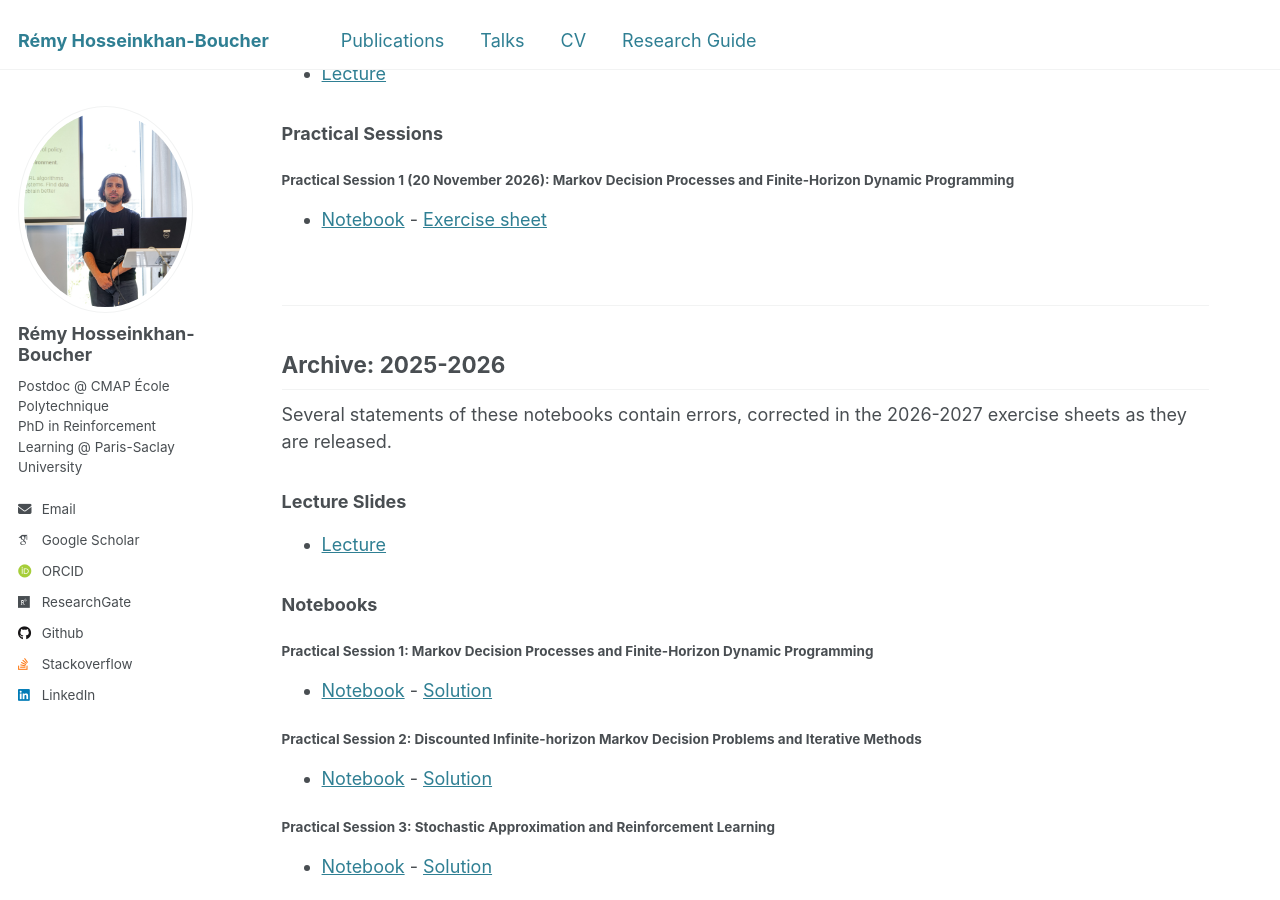
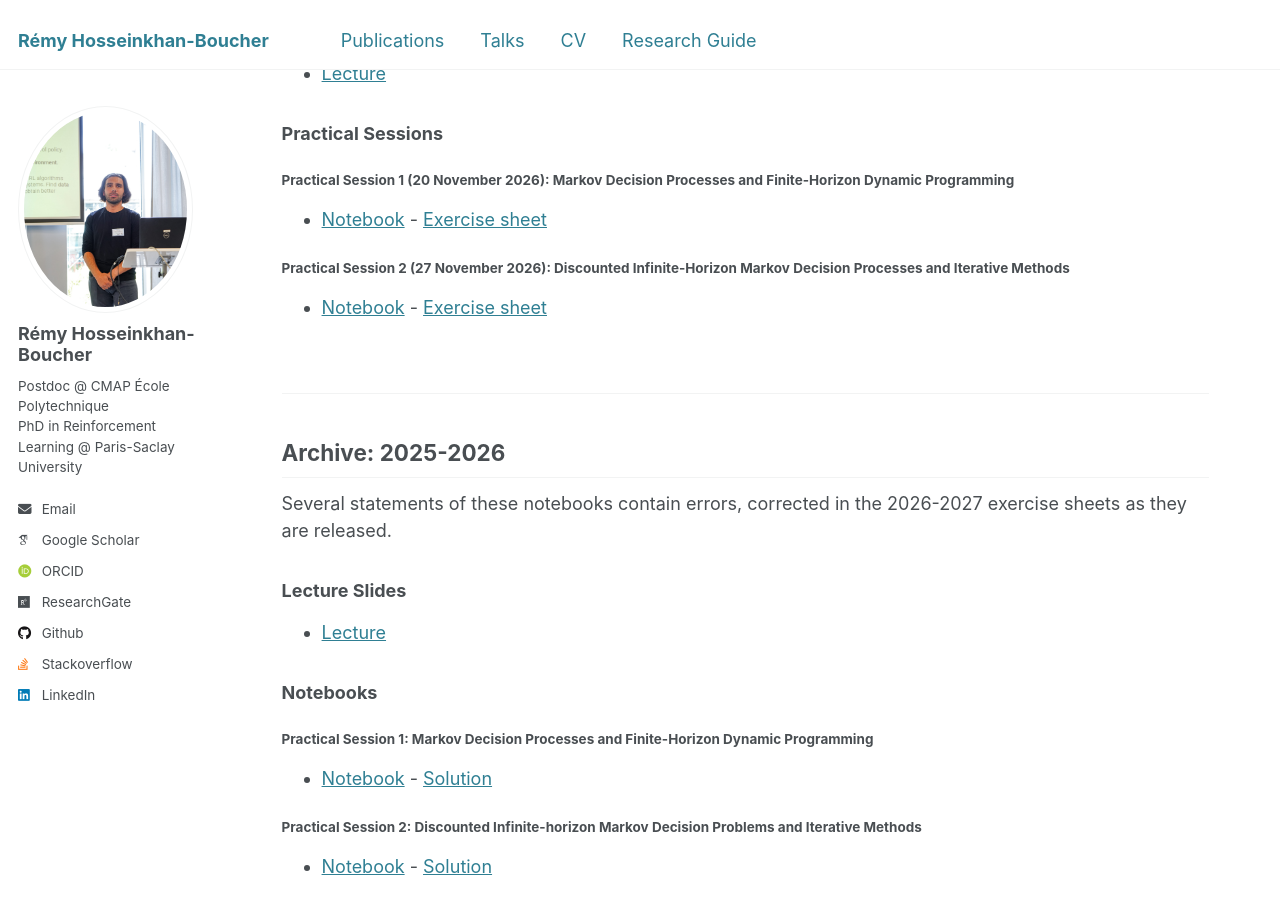
Before and after one commit to ReHoss/rehoss.github.io, a Jekyll site: the page built from _pages/teaching/m2ai_reinforcement_learning/m2ai_reinforcement_learning.md, in a window 1280 px wide and 900 px high, scrolled down 631 px. Built offline with Jekyll 4.4.1, drawn with Linux system fonts in a browser that asks for light colours; some web fonts are replaced.

Commit message:
Teaching: publish the 2026-2027 M2 AI RL practical session 2
- Publish the exercise sheet and the notebook of practical session 2
  (discounted infinite-horizon Markov decision processes and iterative
  methods), session of 27 November 2026. The solution is not published.

Co-Authored-By: Claude Opus 5.5 <noreply@anthropic.com>

```diff
--- a/_pages/teaching/m2ai_reinforcement_learning/m2ai_reinforcement_learning.md
+++ b/_pages/teaching/m2ai_reinforcement_learning/m2ai_reinforcement_learning.md
@@ -30,6 +30,9 @@ The practical sessions take place on Fridays at the PUIO, room E105.
 #### Practical Session 1 (20 November 2026): Markov Decision Processes and Finite-Horizon Dynamic Programming
 * [Notebook]({{ site.baseurl }}/files/teaching/2026_2027_m2ai_reinforcement_learning/practical_sessions/m2ai_2026_2027_practical_session_1.ipynb) - [Exercise sheet]({{ site.baseurl }}/files/teaching/2026_2027_m2ai_reinforcement_learning/practical_sessions/m2ai_2026_2027_practical_session_1.pdf)
 
+#### Practical Session 2 (27 November 2026): Discounted Infinite-Horizon Markov Decision Processes and Iterative Methods
+* [Notebook]({{ site.baseurl }}/files/teaching/2026_2027_m2ai_reinforcement_learning/practical_sessions/m2ai_2026_2027_practical_session_2.ipynb) - [Exercise sheet]({{ site.baseurl }}/files/teaching/2026_2027_m2ai_reinforcement_learning/practical_sessions/m2ai_2026_2027_practical_session_2.pdf)
+
 <div style="margin-top: 4em;"></div>
 
 ---
```
Also changed, not shown: 2 other files.
